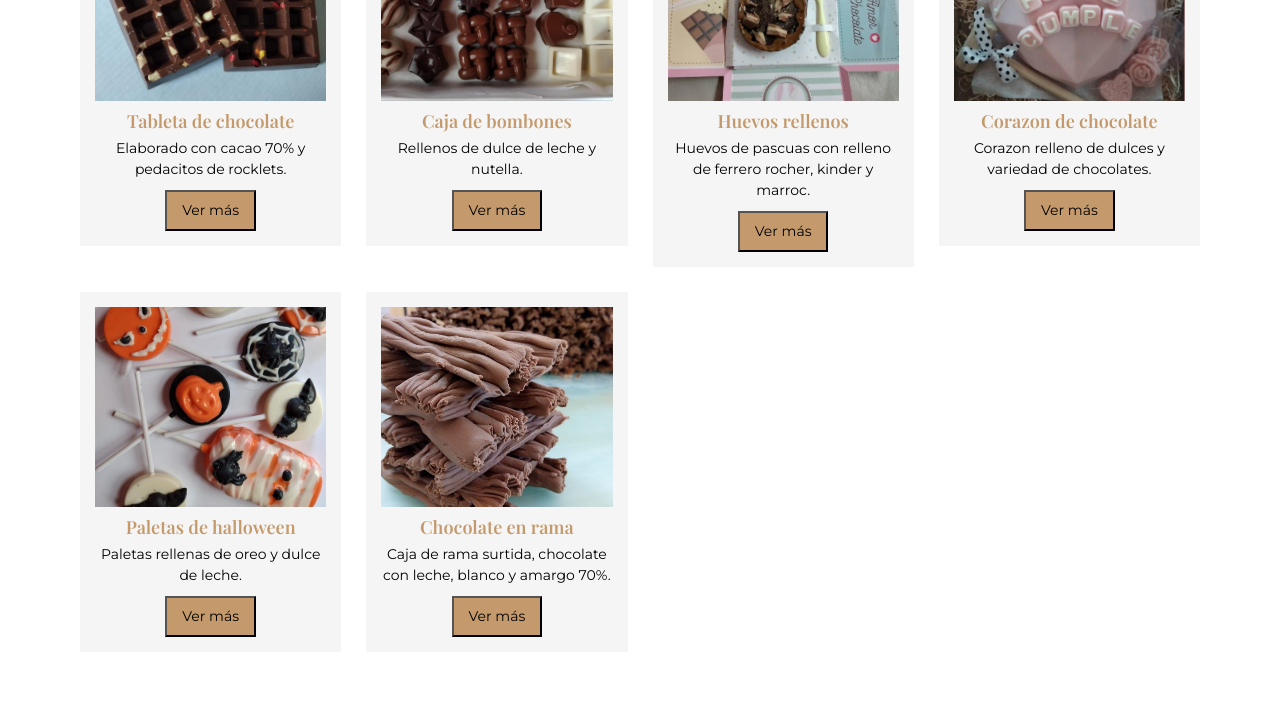
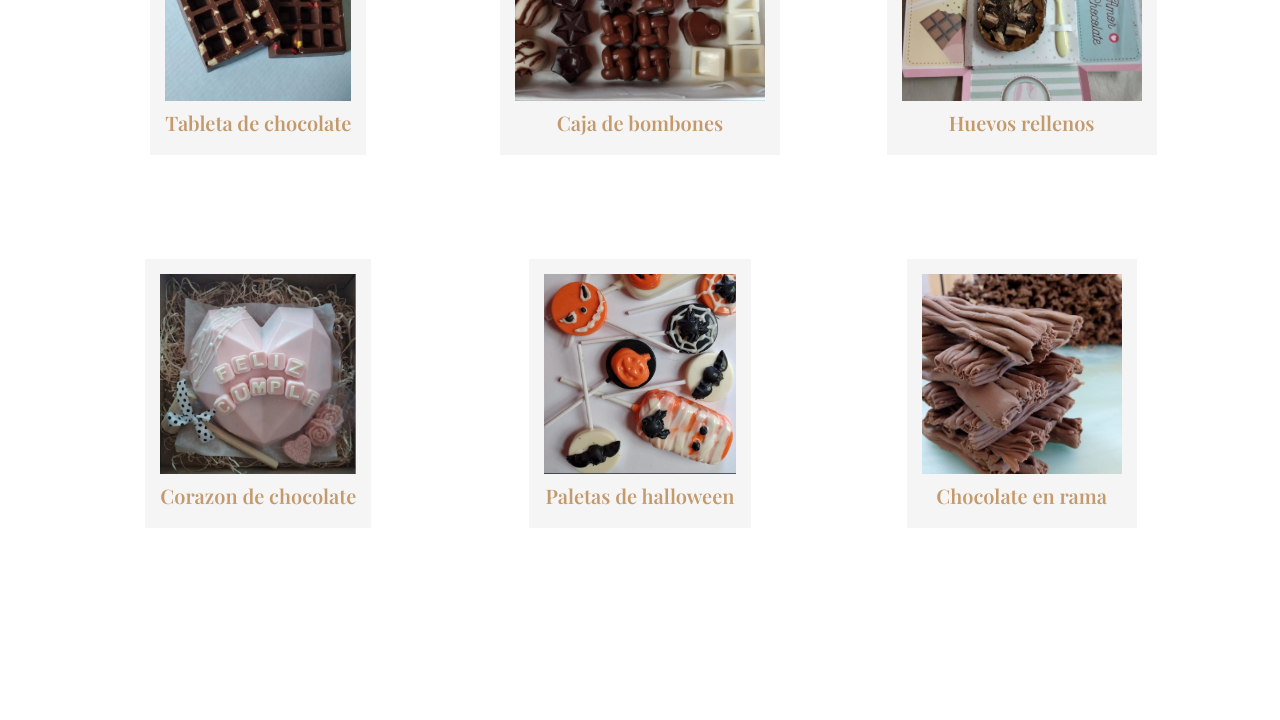
Before and after one commit to valentin-navarro10/Trabajo-Practico-Maquetacion-08-10-2025, a plain HTML site: page index.html in a window 1280 px wide. Shown: the part 3190-3910 px from the top of the page. Drawn offline with nearby package versions, Linux system fonts and the light colour scheme; grey boxes are pictures that could not be loaded.

Commit message:
thirteenth commit

```diff
--- a/index.html
+++ b/index.html
@@ -106,48 +106,37 @@
   <section id="catalogo">
     <h2 class="subtitulo">Nuestros productos </h2>
 
+
     <!--Galeria-->
-    <div class="catalogo-contenedor">
+    <div class="galeria-contenedor">
       <article class="producto">
         <img src="./assets/img/barradechocolate.jpeg" alt="Tableta de chocolate">
         <h4>Tableta de chocolate</h4>
-        <p>Elaborado con cacao 70% y pedacitos de rocklets.</p>
-        <button class="ver-mas">Ver más</button>
       </article>
 
       <article class="producto">
         <img src="./assets/img/caja de bombones.jpeg" alt="Caja de bombones">
         <h4>Caja de bombones</h4>
-        <p>Rellenos de dulce de leche y nutella.</p>
-        <button class="ver-mas">Ver más</button>
       </article>
 
       <article class="producto">
         <img src="./assets/img/huevos rellenos.jpeg" alt="Huevos rellenos">
         <h4>Huevos rellenos</h4>
-        <p>Huevos de pascuas con relleno de ferrero rocher, kinder y marroc.</p>
-        <button class="ver-mas">Ver más</button>
       </article>
 
       <article class="producto">
         <img src="./assets/img/corazon de chocolate.jpeg" alt="Corazon de chocolate">
         <h4>Corazon de chocolate</h4>
-        <p>Corazon relleno de dulces y variedad de chocolates.</p>
-        <button class="ver-mas">Ver más</button>
       </article>
 
       <article class="producto">
         <img src="./assets/img/paletas de halloween.jpeg" alt="Paletas de halloween">
         <h4>Paletas de halloween</h4>
-        <p>Paletas rellenas de oreo y dulce de leche.</p>
-        <button class="ver-mas">Ver más</button>
       </article>
 
        <article class="producto">
         <img src="./assets/img/chocolate en rama.jpg" alt="Chocolate en rama">
         <h4>Chocolate en rama</h4>
-        <p>Caja de rama surtida, chocolate con leche, blanco y amargo 70%.</p>
-        <button class="ver-mas">Ver más</button>
       </article>
     </div>
     </section>
--- a/style.css
+++ b/style.css
@@ -128,16 +128,9 @@ section{
 }
 
 /*Galeria-Catalogo*/
-.logo-contacto {
-    width: 150px;
-    height: auto;
-    display: block;
-    margin: left;
-}
-
-.catalogo-contenedor{
+.galeria-contenedor{
     display: grid;
-    grid-template-columns: repeat(auto-fit, minmax(250px,1fr));
+    grid-template-columns: repeat(3, 1fr);
     gap: 25px;
     padding: 40px 60px;
     justify-items: center;
@@ -162,26 +155,18 @@ section{
 .producto h4{
     color:#c49a6c ;
     font-family: 'Playfair Display', serif;
-    font-size: 18px;
+    font-size: 20px;
     margin-bottom: 5px;
 }
 
-.producto p{
-    font-family: 'Montserrat', sans-serif;
-    font-size: 14px;
-    color: black;
-    margin-bottom: 10px;
-}
-
-.ver-mas{
-    background-color: #c49a6c;
-    color: black;
-    padding: 8px 15px;
-    font-family: 'Montserrat', sans-serif;
-     font-size: 14px;
-}
 
 /*Contacto*/
+.logo-contacto {
+    width: 150px;
+    height: auto;
+    display: block;
+    margin: left;
+}
 .titulo-contacto{
     text-align:left;
     color: #c49a6c;
@@ -274,7 +259,7 @@ section{
 }
 
  @media (max-width: 400px) {
-    .catalogo-contenedor {
+    .galeria-contenedor {
         grid-template-columns: 1fr;
         gap: 20px;
         padding: 15px;
```
